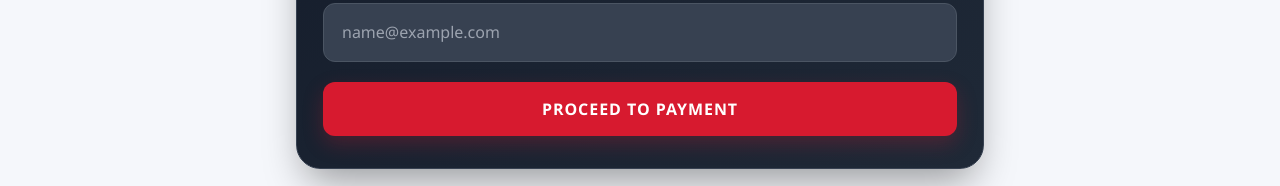
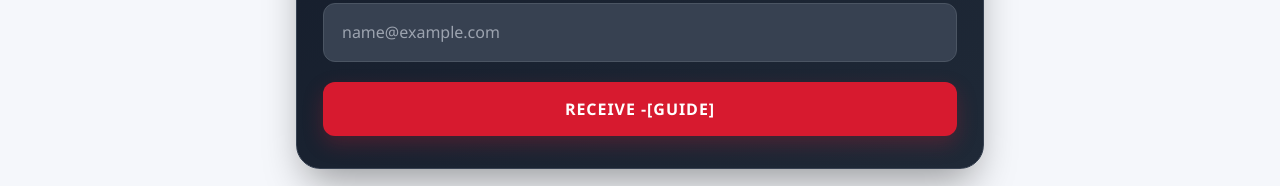
Before and after one commit to mannuh0051/Cnd, a plain HTML site: page index.html in a window 1280 px wide. Shown: the part 5682-5868 px from the top of the page. Drawn offline with Linux system fonts and the light colour scheme.

Commit message:
Change button text to 'receive -[GUIDE]'

```diff
--- a/index.html
+++ b/index.html
@@ -294,7 +294,7 @@ footer .wm{font:700 1.3rem var(--serif);color:#fff;text-transform:uppercase;lett
           <input type="email" id="gemail" placeholder="name@example.com" autocomplete="email" required>
         </div>
 
-        <button class="btn" type="submit" id="gbtn" style="margin-top:20px;">Proceed to Payment</button>
+        <button class="btn" type="submit" id="gbtn" style="margin-top:20px;">receive -[GUIDE]</button>
         <div class="msg" id="gmsg" role="status"></div>
       </form>
     </div>
```
